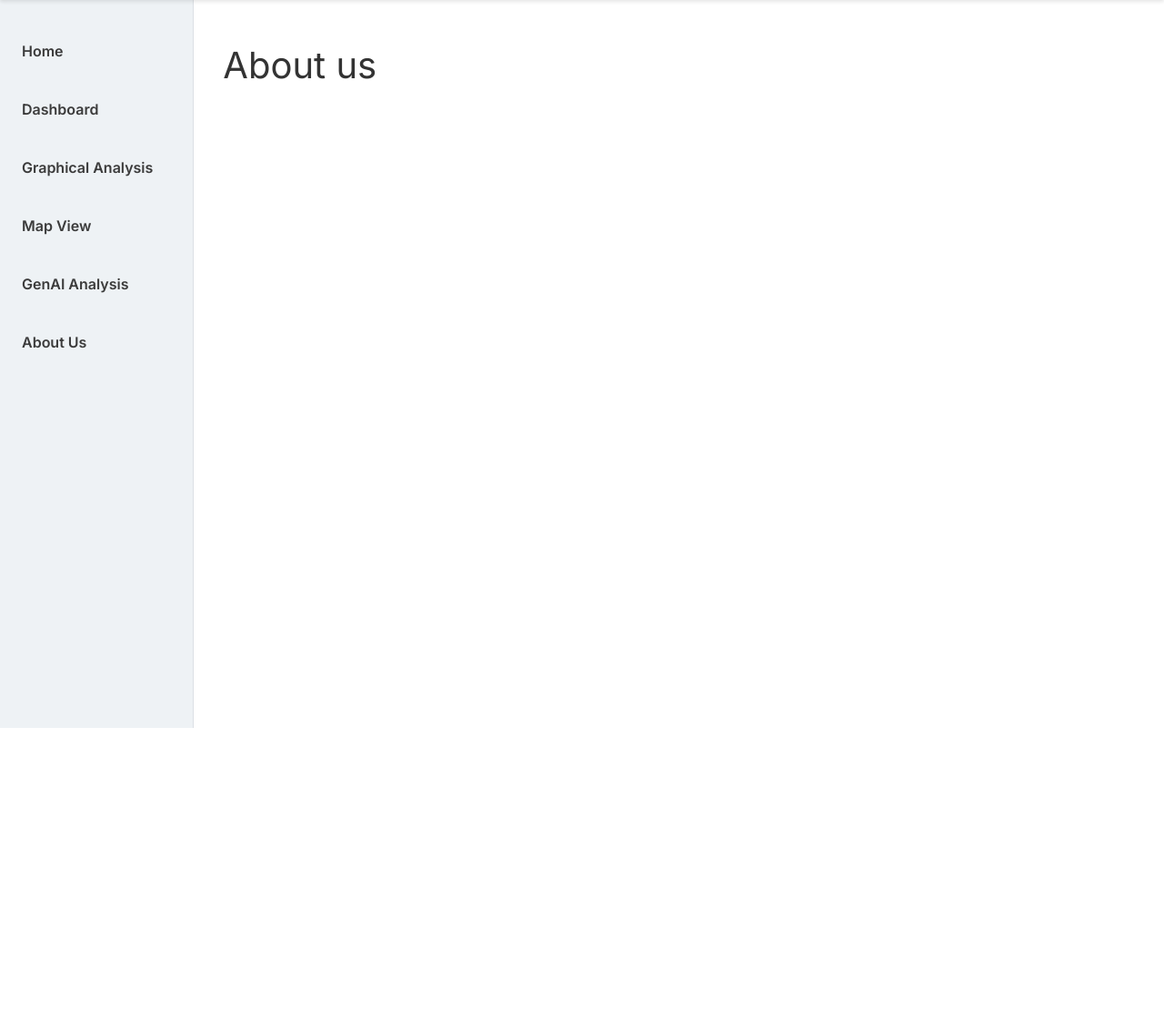
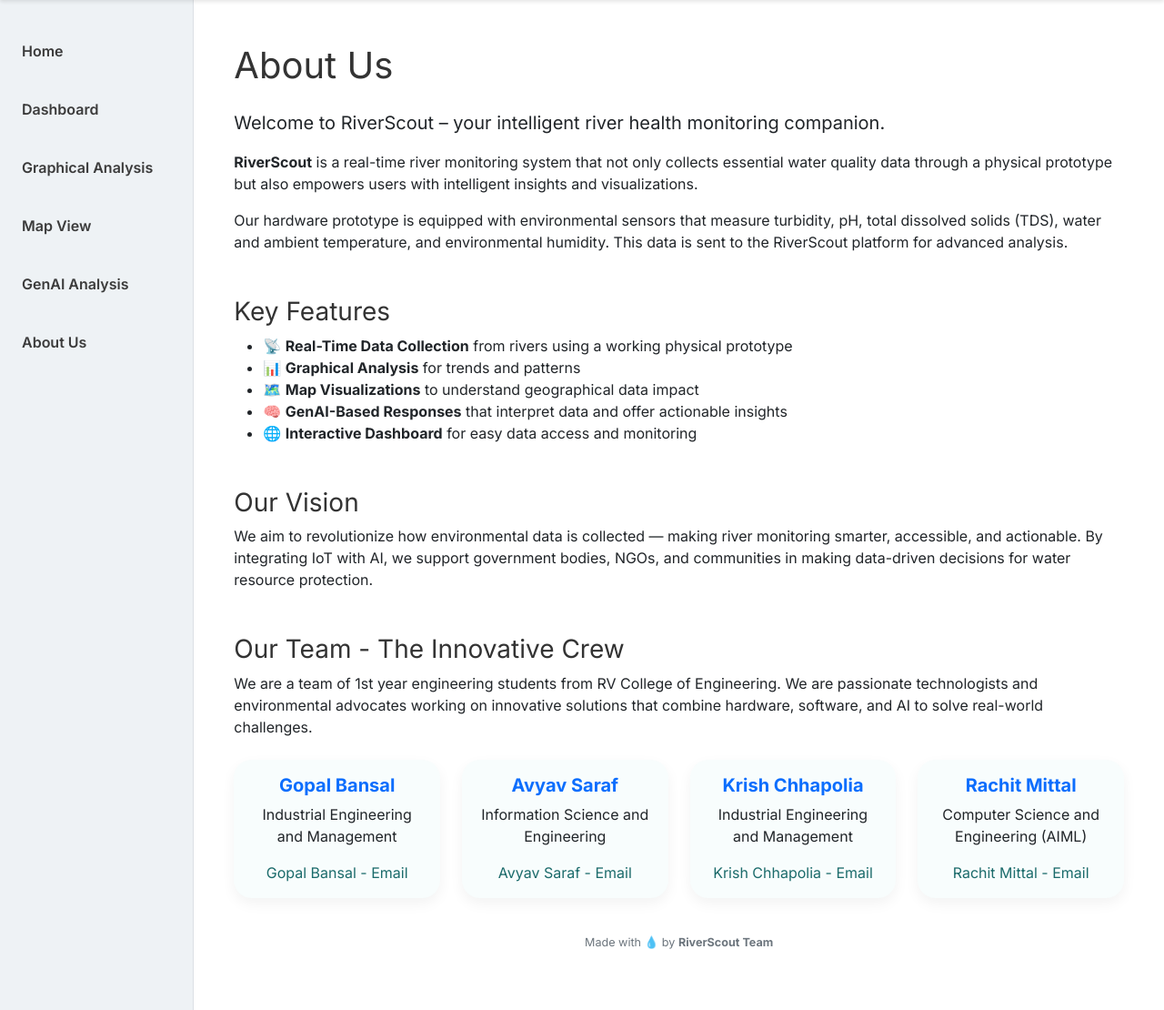
Before and after one commit to Gopalbansal8106/RiverScout, a Flask app: page /about_us in a window 1280 px wide. Shown: the part 87-1197 px from the top of the page at 91% size. Before the commit the page ends 887 px from the top, so only its background shows below. Run offline with Flask 3, Linux system fonts and the light colour scheme.

Commit message:
added about us

```diff
--- a/templates/about_us.html
+++ b/templates/about_us.html
@@ -1,5 +1,127 @@
 {% extends "base.html" %}
 
 {% block content %}
-<h1>About us</h1>
+<div class="container">
+  <h1 class="mb-4">About Us</h1>
+  <p class="lead">Welcome to <strong>RiverScout</strong> – your intelligent river health monitoring companion.</p>
+
+  <p><strong>RiverScout</strong> is a real-time river monitoring system that not only collects essential water quality data through a physical prototype but also empowers users with intelligent insights and visualizations.</p>
+
+  <p>Our hardware prototype is equipped with environmental sensors that measure turbidity, pH, total dissolved solids (TDS), water and ambient temperature, and environmental humidity. This data is sent to the RiverScout platform for advanced analysis.</p>
+
+  <h3 class="mt-5">Key Features</h3>
+  <ul>
+    <li>📡 <strong>Real-Time Data Collection</strong> from rivers using a working physical prototype</li>
+    <li>📊 <strong>Graphical Analysis</strong> for trends and patterns</li>
+    <li>🗺️ <strong>Map Visualizations</strong> to understand geographical data impact</li>
+    <li>🧠 <strong>GenAI-Based Responses</strong> that interpret data and offer actionable insights</li>
+    <li>🌐 <strong>Interactive Dashboard</strong> for easy data access and monitoring</li>
+  </ul>
+
+  <h3 class="mt-5">Our Vision</h3>
+  <p>We aim to revolutionize how environmental data is collected — making river monitoring smarter, accessible, and actionable. By integrating IoT with AI, we support government bodies, NGOs, and communities in making data-driven decisions for water resource protection.</p>
+
+  <h3 class="mt-5">Our Team - The Innovative Crew</h3>
+  <p>We are a team of 1st year engineering students from RV College of Engineering. We are passionate technologists and environmental advocates working on innovative solutions that combine hardware, software, and AI to solve real-world challenges.</p>
+
+  <div class="row mt-4">
+    <div class="col-md-6 col-lg-3 mb-4">
+      <div class="card team-card h-100">
+        <div class="card-body text-center">
+          <h5 class="card-title text-primary fw-bold">Gopal Bansal</h5>
+          <p class="card-text">Industrial Engineering and Management</p>
+          <p class="card-text"><a href="mailto:gopalbansal.im24@rvce.edu.in">Gopal Bansal - Email</a></p>
+        </div>
+      </div>
+    </div>
+
+    <div class="col-md-6 col-lg-3 mb-4">
+      <div class="card team-card h-100">
+        <div class="card-body text-center">
+          <h5 class="card-title text-primary fw-bold">Avyav Saraf</h5>
+          <p class="card-text">Information Science and Engineering</p>
+          <p class="card-text"><a href="mailto:avyavsaraf.is24@rvce.edu.in">Avyav Saraf - Email</a></p>
+        </div>
+      </div>
+    </div>
+
+    <div class="col-md-6 col-lg-3 mb-4">
+      <div class="card team-card h-100">
+        <div class="card-body text-center">
+          <h5 class="card-title text-primary fw-bold">Krish Chhapolia</h5>
+          <p class="card-text">Industrial Engineering and Management</p>
+          <p class="card-text"><a href="mailto:krishchhapolia.im24@rvce.edu.in">Krish Chhapolia - Email</a></p>
+        </div>
+      </div>
+    </div>
+
+    <div class="col-md-6 col-lg-3 mb-4">
+      <div class="card team-card h-100">
+        <div class="card-body text-center">
+          <h5 class="card-title text-primary fw-bold">Rachit Mittal</h5>
+          <p class="card-text">Computer Science and Engineering (AIML)</p>
+          <p class="card-text"><a href="mailto:rachitmittal.ci24@rvce.edu.in">Rachit Mittal - Email</a></p>
+        </div>
+      </div>
+    </div>
+  </div>
+
+<footer class="footer mt-auto py-3 bg-transparent">
+  <div class="text-center text-gray-600 small">
+    Made with 💧 by <strong>RiverScout Team</strong>
+  </div>
+</footer>
+
+
+  <!-- <h3 class="mt-5">Contact Us</h3>
+  <p>Have questions or want to collaborate? Reach out to us:</p>
+  <ul>
+    <li>Email: <a href="mailto:team@riverscout.org">team@riverscout.org</a></li>
+    <li>Phone: +91-9876543210</li>
+    <li>Location: Delhi NCR, India</li>
+  </ul> -->
+</div>
+
+<!-- Hover Highlight Styling -->
+<style>
+  .team-card {
+    background-color: #f8fdfd; /* Light bluish background */
+    border: none;
+    border-radius: 20px;
+    box-shadow: 0 6px 15px rgba(0, 0, 0, 0.05);
+    transition: all 0.3s ease;
+  }
+
+  .team-card:hover {
+    transform: translateY(-5px);
+    box-shadow: 0 10px 25px rgba(0, 22, 43, 0.5);
+    background-color: #e0f8f8;
+  }
+
+  .team-card .card-title {
+    color: #1b6b6b;
+    font-weight: 700;
+    margin-bottom: 0.5rem;
+  }
+
+  .team-card .card-text a {
+    color: #1b6b6b;
+    text-decoration: none;
+  }
+
+  .team-card .card-text a:hover {
+    text-decoration: underline;
+  }
+
+    .footer {
+    position: relative;
+    bottom: 0;
+    width: 100%;
+    text-align: center;
+    color: #6c757d;
+    font-size: 0.9rem;
+    padding-bottom: 1rem;
+  }
+</style>
+
 {% endblock %}
```
